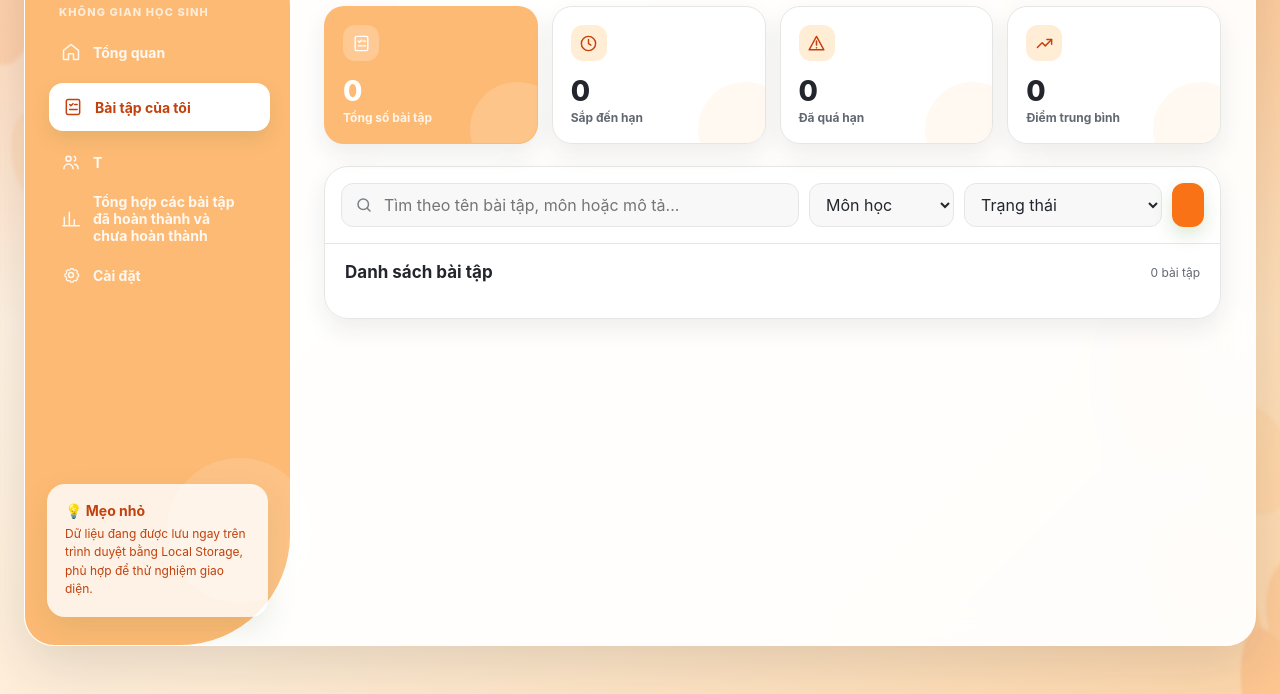
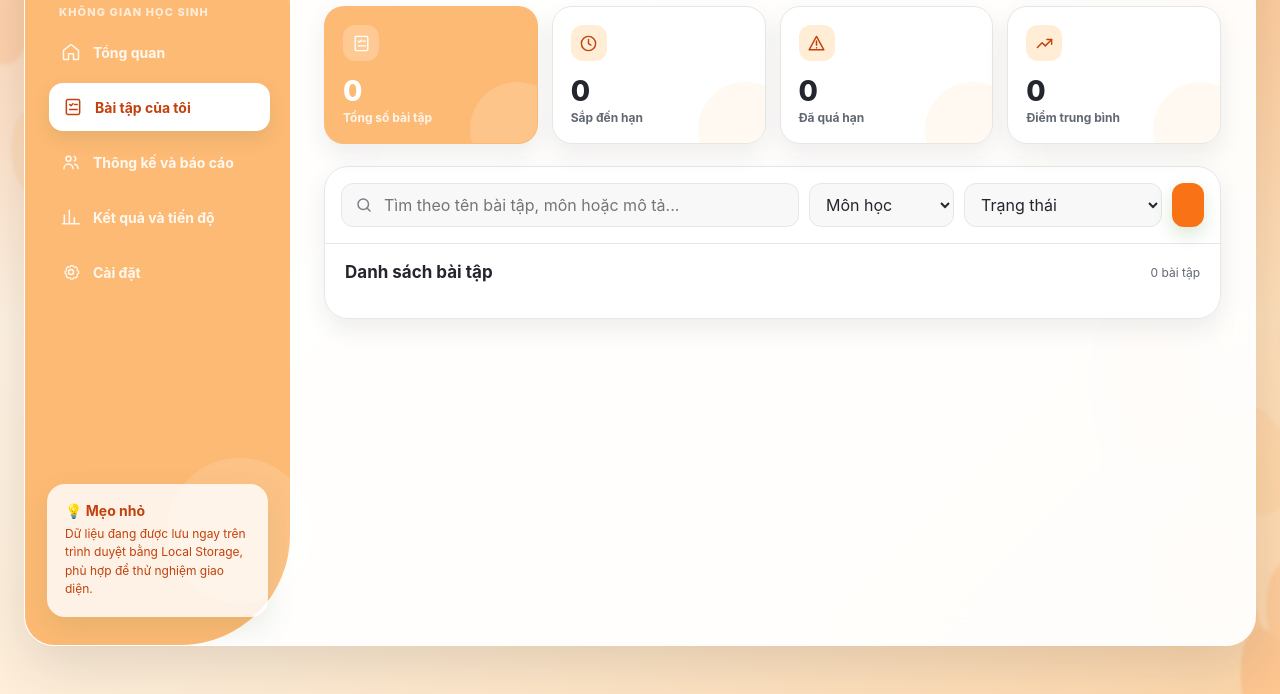
Before and after one commit to tribach1234/SHDS, a website: page Student.html in a window 1280 px wide. Shown: the part 130-824 px from the top of the page. Drawn offline with Linux system fonts and the light colour scheme.

Commit message:
Update Student.html

```diff
--- a/Student.html
+++ b/Student.html
@@ -131,13 +131,13 @@
           <svg>
             <use href="#i-users"></use>
           </svg>
-          <span>T</span>
+          <span>Thông kế và báo cáo</span>
         </a>
         <a class="nav-item" href="#" onclick="return false;">
           <svg>
             <use href="#i-chart"></use>
           </svg>
-          <span>Tổng hợp các bài tập đã hoàn thành và <br>chưa hoàn thành</span>
+          <span>Kết quả và tiến độ</span>
         </a>
         <a class="nav-item" href="#" onclick="return false;">
           <svg>
```
